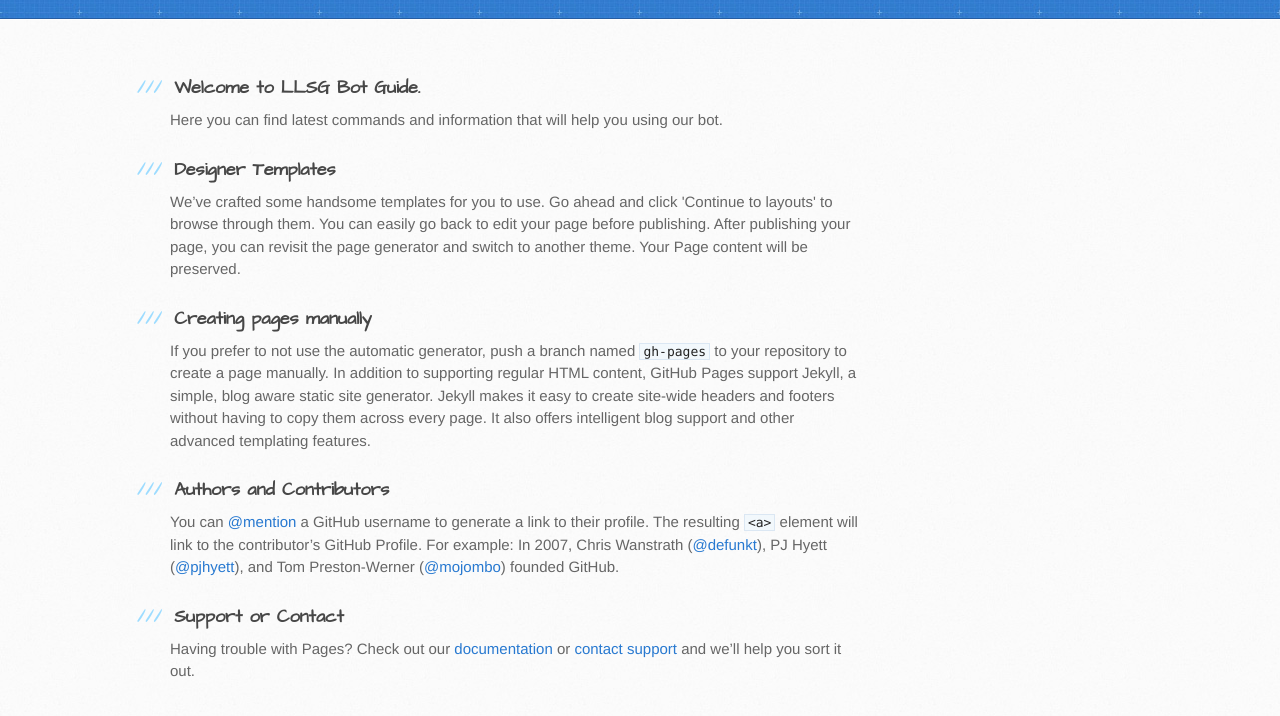
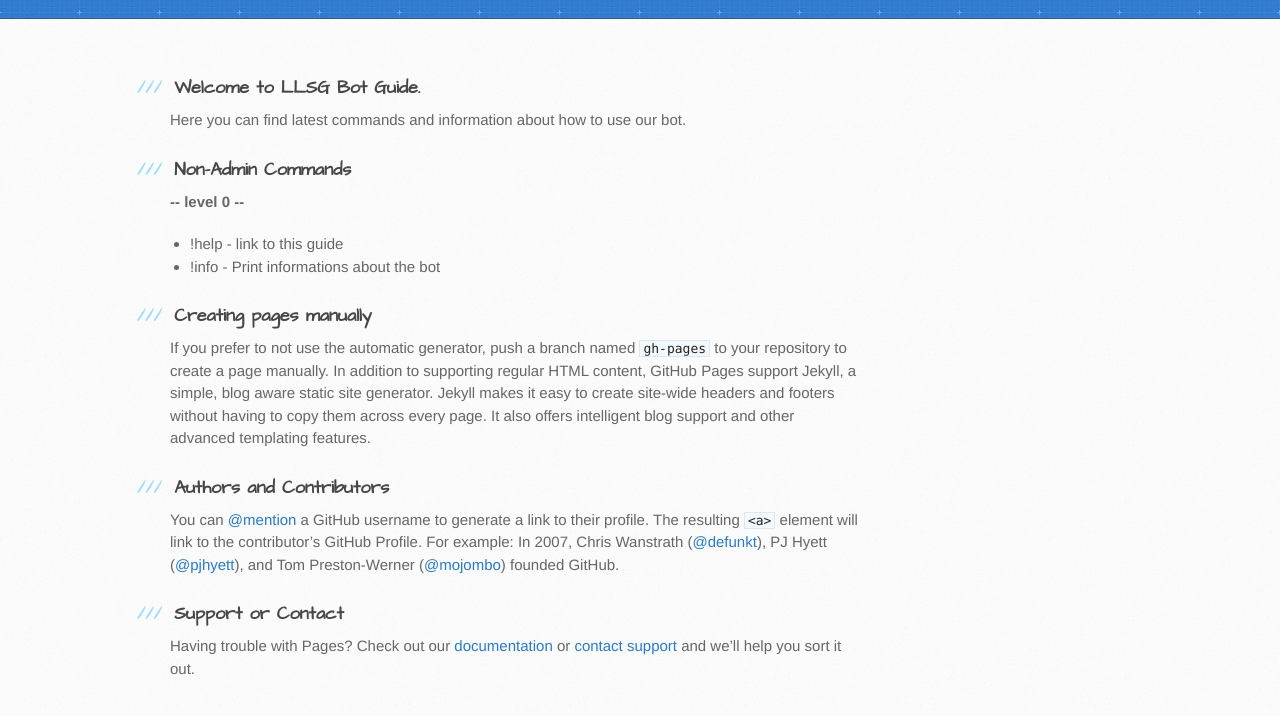
Before and after one commit to llsg/llsgbot, a plain HTML site: page index.html in a window 1280 px wide. Shown: the part 148-864 px from the top of the page. Drawn offline with Linux system fonts and the light colour scheme.

Commit message:
Update index.html

```diff
--- a/index.html
+++ b/index.html
@@ -30,12 +30,18 @@
           <h3>
 <a id="welcome-to-github-pages" class="anchor" href="#welcome-to-github-pages" aria-hidden="true"><span aria-hidden="true" class="octicon octicon-link"></span></a>Welcome to LLSG Bot Guide.</h3>
 
-<p>Here you can find latest commands and information that will help you using our bot.</p>
+<p>Here you can find latest commands and information about how to use our bot.</p>
 
 <h3>
-<a id="designer-templates" class="anchor" href="#designer-templates" aria-hidden="true"><span aria-hidden="true" class="octicon octicon-link"></span></a>Designer Templates</h3>
+<a id="designer-templates" class="anchor" href="#designer-templates" aria-hidden="true"><span aria-hidden="true" class="octicon octicon-link"></span></a>Non-Admin Commands</h3>
 
-<p>We’ve crafted some handsome templates for you to use. Go ahead and click 'Continue to layouts' to browse through them. You can easily go back to edit your page before publishing. After publishing your page, you can revisit the page generator and switch to another theme. Your Page content will be preserved.</p>
+<p>
+<b>-- level 0 --</b>
+<ul>
+<li>!help - link to this guide</li>
+<li>!info - Print informations about the bot</li>
+</ul>
+</p>
 
 <h3>
 <a id="creating-pages-manually" class="anchor" href="#creating-pages-manually" aria-hidden="true"><span aria-hidden="true" class="octicon octicon-link"></span></a>Creating pages manually</h3>
```
